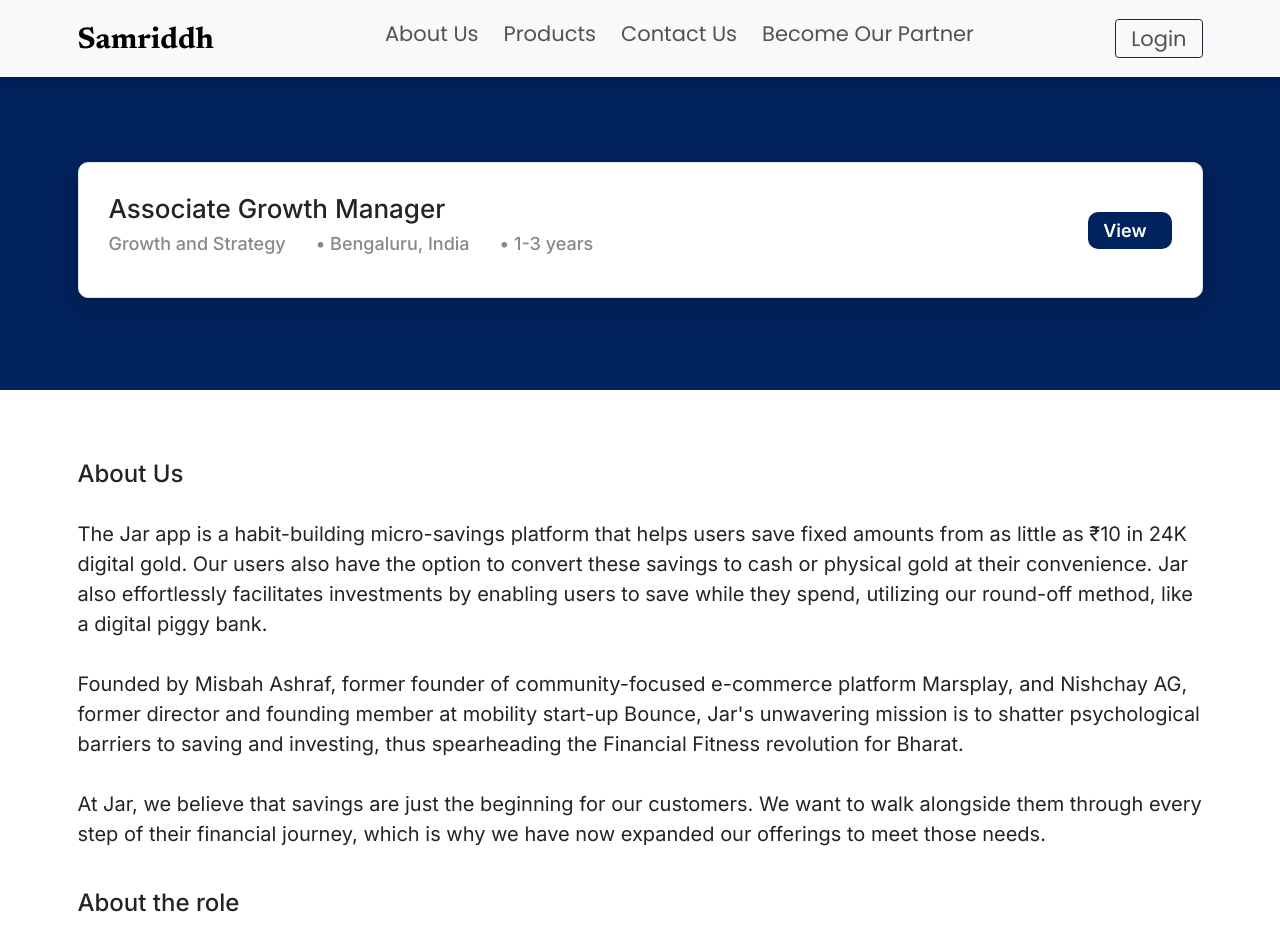
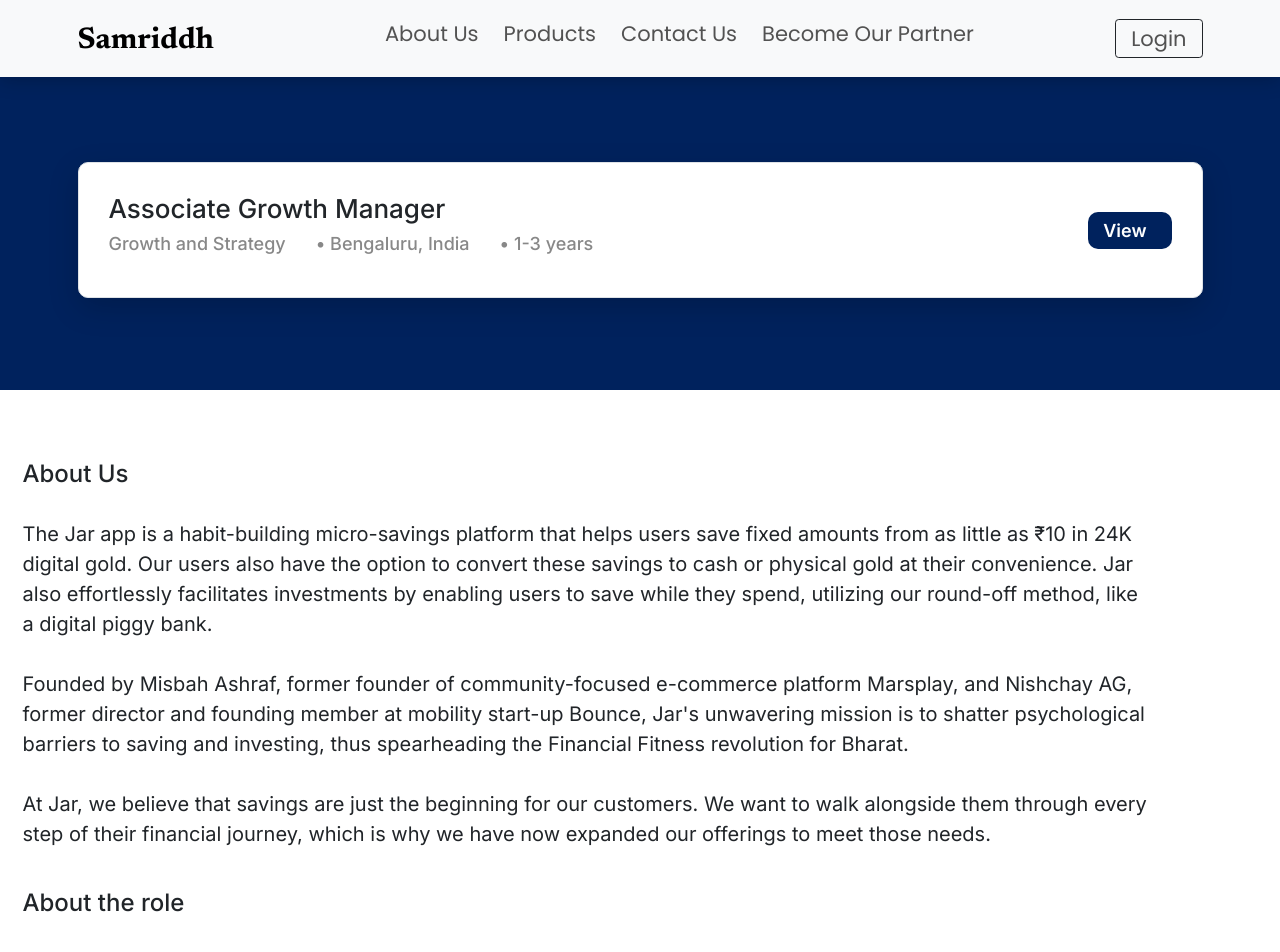
Before and after one commit to mohitanand744/Samriddh_React, a React (Vite) app: page /apply in a window 1280 px wide. Shown: the top 952 px of the page. Built offline with nearby package versions, Linux system fonts and the light colour scheme.

Commit message:
solved some minor problems.

```diff
--- a/src/Pages/ApplyForJob.jsx
+++ b/src/Pages/ApplyForJob.jsx
@@ -6,7 +6,7 @@
   return (
     <div className="applyForJob">
       <section className="applyForJob_section1 mt-7 bg-dark-blue">
-        <div className="container">
+        <div className="container mx-4">
           <div className="bg-white p-5 shadow-lg border rounded-4 d-flex justify-content-between align-items-center gap-5">
             <div className="">
               <h2 className="fs-26 fw-medium font-inter">
@@ -41,7 +41,7 @@
       </section>
 
       <section className="applyForJob_section2 mt-7">
-        <div className="container">
+        <div className="container mx-4">
           <div className="row flex-column gap-5">
             <div className="aboutUs">
               <h2 className="font-inter fw-medium fs-24">About Us</h2>
```
